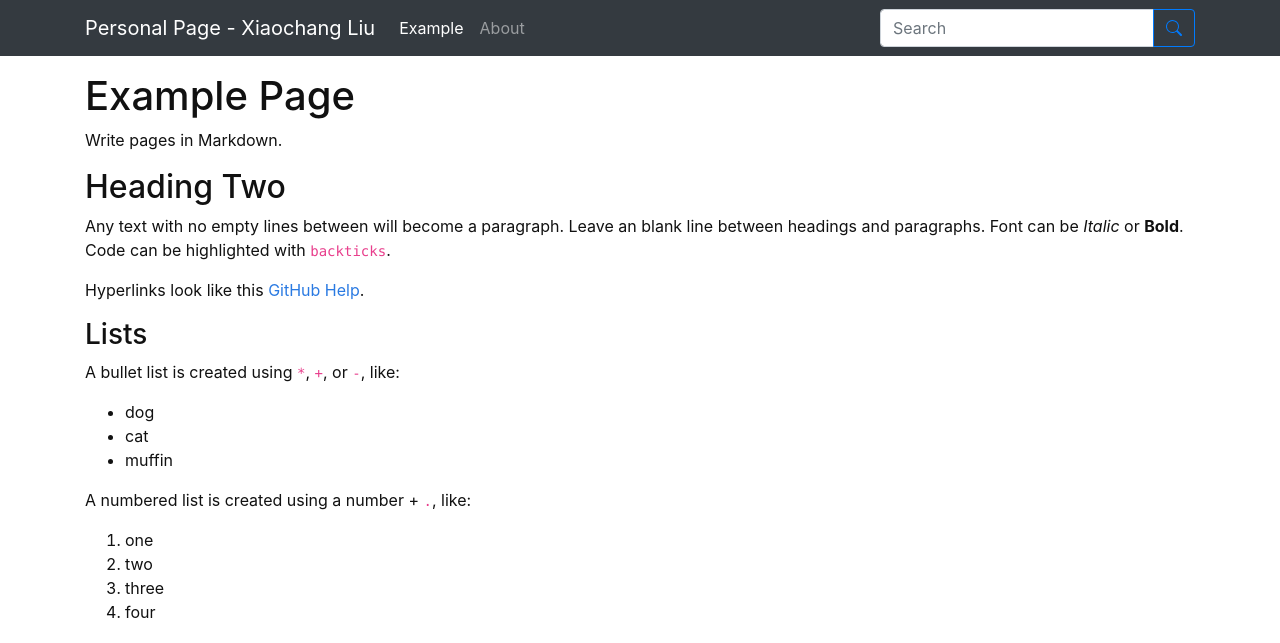
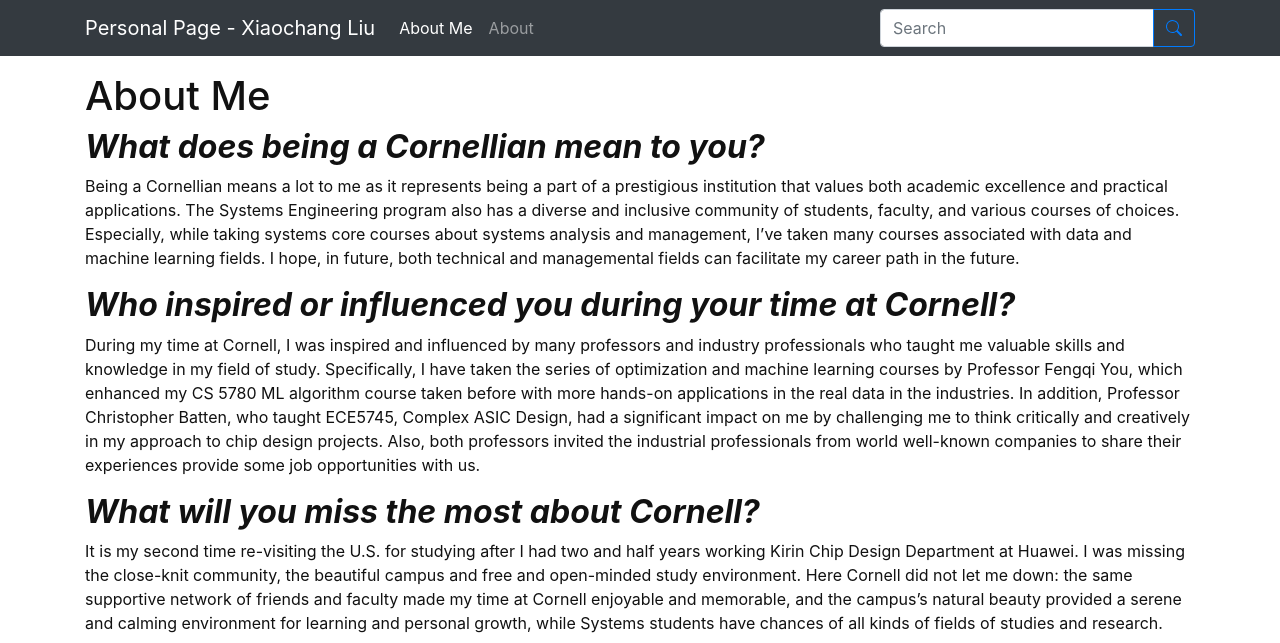
Before and after one commit to lxc1223/lxc1223.github.io, a Jekyll site: the page built from pages/example.md, in a window 1280 px wide and 1400 px high. Shown: the top 643 px of the window. Built offline with Jekyll 4.4.1, drawn with Linux system fonts in a browser that asks for light colours; some of the changed text lies outside the part shown.

Commit message:
start creating content

```diff
--- a/pages/example.md
+++ b/pages/example.md
@@ -1,10 +1,41 @@
 ---
-title: Example Page
-nav: Example
+title: About Me
+nav: About Me
 nav_order: 1
 ---
 
-Write pages in Markdown.
+## ***What does being a Cornellian mean to you?***
+
+Being a Cornellian means a lot to me as it represents being a part of a prestigious institution that values both academic excellence and practical applications. The Systems Engineering program also has a diverse and inclusive community of students, faculty, and various courses of choices. Especially, while taking systems core courses about systems analysis and management, I’ve taken many courses associated with data and machine learning fields. I hope, in future, both technical and managemental fields can facilitate my career path in the future.
+
+
+## ***Who inspired or influenced you during your time at Cornell?***
+
+During my time at Cornell, I was inspired and influenced by many professors and industry professionals who taught me valuable skills and knowledge in my field of study. Specifically, I have taken the series of optimization and machine learning courses by Professor Fengqi You, which enhanced my CS 5780 ML algorithm course taken before with more hands-on applications in the real data in the industries. In addition, Professor Christopher Batten, who taught ECE5745, Complex ASIC Design, had a significant impact on me by challenging me to think critically and creatively in my approach to chip design projects. Also, both professors invited the industrial professionals from world well-known companies to share their experiences provide some job opportunities with us.
+
+
+## ***What will you miss the most about Cornell?***
+
+It is my second time re-visiting the U.S. for studying after I had two and half years working Kirin Chip Design Department at Huawei. I was missing the close-knit community, the beautiful campus and free and open-minded study environment. Here Cornell did not let me down: the same supportive network of friends and faculty made my time at Cornell enjoyable and memorable, and the campus's natural beauty provided a serene and calming environment for learning and personal growth, while Systems students have chances of all kinds of fields of studies and research.
+
+
+## ***What surprised you most about your Cornell experience?***
+
+What surprised me the most about my Cornell experience was the breadth and depth of opportunities available to me as a student. Whether it was research, internships, or extracurricular activities, there was always something new and exciting to explore, and I was continually challenged to expand my horizon on fields of study from ECE to Systems and push me from the view of bottom technical design to the higher level of systematic thinking of a product/project definition or development.
+
+
+## ***What accomplishment as a Cornell student makes you most proud?***
+
+The accomplishment as a Cornell student that makes me most proud is my successful completion of the M.Eng. program in System Engineering, specializing in optimization and machine learning branch courses. This program challenged me to develop and apply advanced analytical and computational skills to real-world problems, and I feel well-equipped to make meaningful contributions in my future career. Even though, “optimization and machine learning branch” is not currently in our official branches of systems engineering, at the end, I sincerely suggest this could be considered as a new branch of study in systems engineering. While this branch could attract more students world-wide who have the same interests and, this branch of major can also bolster students’ skills in today’s data-driven society and grows and adapts to the world of big data and machine learning.
+
+## ***What moments, big or small, made your Big Red experience special?***
+
+There were many moments, big and small, that made my Big Red experience special. Some of the most memorable include participating in hackathons, attending guest lectures by industry leaders, and working on team projects with classmates from diverse backgrounds and disciplines.
+
+## ***What are your plans “Post Cornell”?***
+
+Post Cornell, my plans are to leverage my education and professional experience to pursue a challenging and rewarding career in the semiconductor industry. I have been offered job opportunities with ByteDance (Tik-tok’s Mother Company), TSMC, Horizon Robotics, and Cambricon, and I am excited to explore these options and find the best fit for my skills and interests. One time in future, I could do my best to also share my industrial experience back to the campus and bring job opportunities to the Cornellians!
+
 
 ## Heading Two
 
```
Also changed, not shown: pages/about.md (+5 -1 lines).
